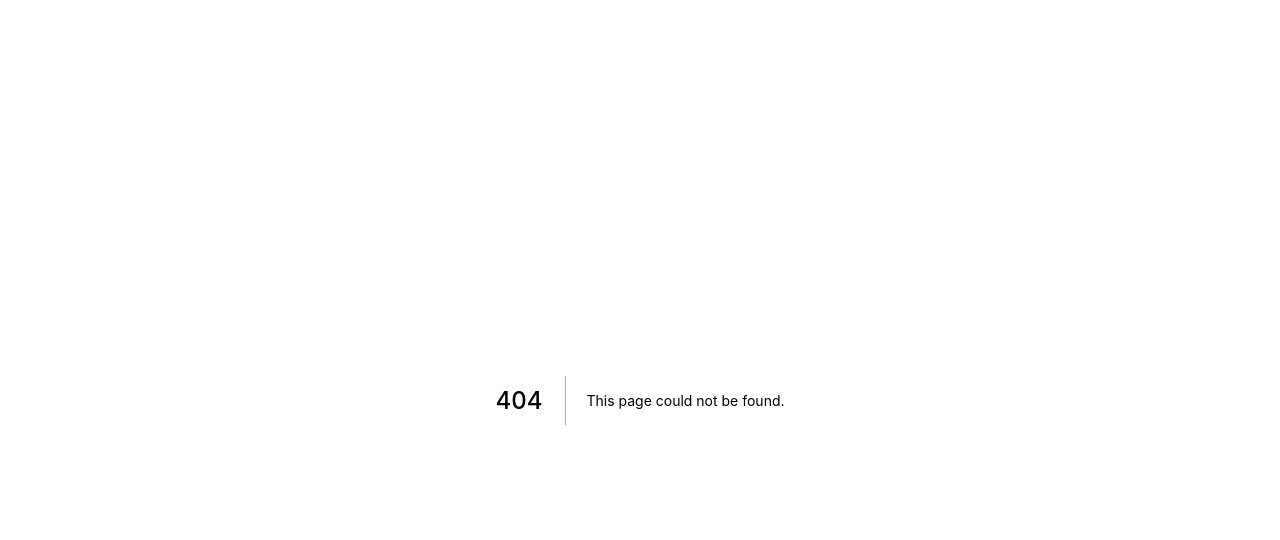
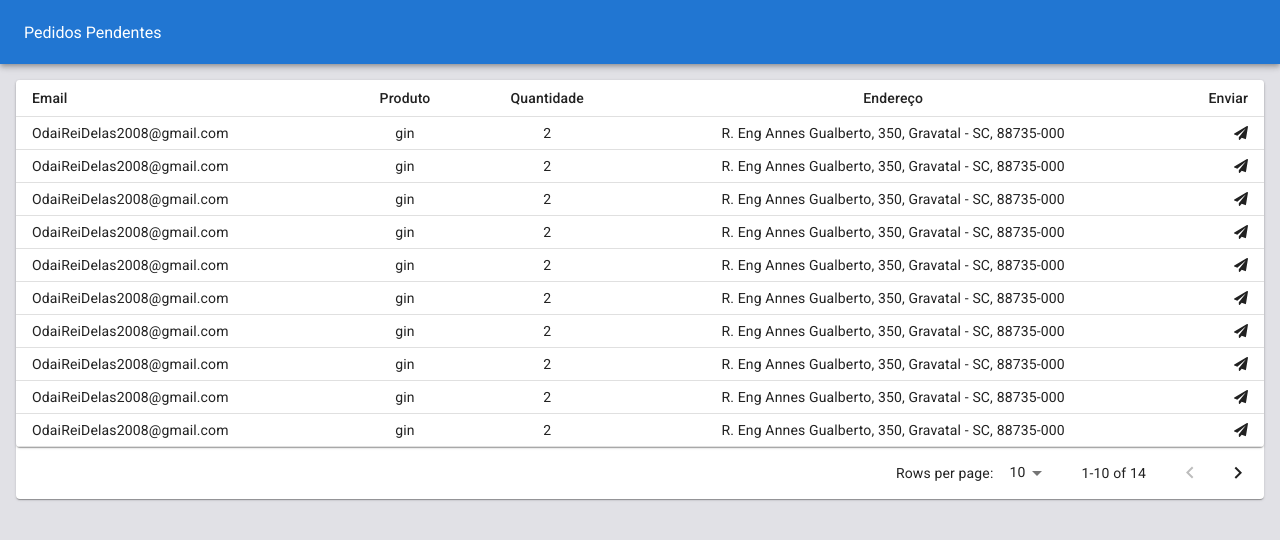
Before and after one commit to OdairFTeixeira/hackathon-web-project, a Next.js app: page /pedidosPendentes in a window 1280 px wide. Before the commit this address had no page. Shown: the top 540 px of the page. Built offline with nearby package versions, Linux system fonts and the light colour scheme.

Commit message:
add pedidos pendentes

```diff
--- /dev/null
+++ b/src/pages/pedidosPendentes.tsx
@@ -0,0 +1,165 @@
+import { FontAwesomeIcon } from '@fortawesome/react-fontawesome';
+import { AppBar, Button, Paper, Table, TableBody, TableCell, TableContainer, TableHead, TablePagination, TableRow, Toolbar } from '@material-ui/core';
+import { faPaperPlane, faPlus, faEdit, faTrash, faStore } from '@fortawesome/free-solid-svg-icons';
+import React from 'react';
+
+import styles from '../styles/pages/pedidos.module.css';
+import { useRouter } from 'next/router';
+
+const AdministracaoProdutos: React.FC = () => {
+    const [page, setPage] = React.useState(0);
+    const [rowsPerPage, setRowsPerPage] = React.useState(10);
+    const router = useRouter();
+
+    const handleRedirectCadastroProduto = () => {
+      router.push({
+        pathname: '/cadastroProdutos'
+      });
+    }
+
+    const rows = [
+        {
+            nome: 'OdaiReiDelas2008@gmail.com',
+            produto: "gin",
+            quantidade: 2,
+            endereco:"R. Eng Annes Gualberto, 350, Gravatal - SC, 88735-000",
+        },
+        {
+            nome: 'OdaiReiDelas2008@gmail.com',
+            produto: "gin",
+            quantidade: 2,
+            endereco:"R. Eng Annes Gualberto, 350, Gravatal - SC, 88735-000",
+        },
+        {
+            nome: 'OdaiReiDelas2008@gmail.com',
+            produto: "gin",
+            quantidade: 2,
+            endereco:"R. Eng Annes Gualberto, 350, Gravatal - SC, 88735-000",
+        },
+        {
+            nome: 'OdaiReiDelas2008@gmail.com',
+            produto: "gin",
+            quantidade: 2,
+            endereco:"R. Eng Annes Gualberto, 350, Gravatal - SC, 88735-000",
+        },
+        {
+            nome: 'OdaiReiDelas2008@gmail.com',
+            produto: "gin",
+            quantidade: 2,
+            endereco:"R. Eng Annes Gualberto, 350, Gravatal - SC, 88735-000",
+        },
+        {
+            nome: 'OdaiReiDelas2008@gmail.com',
+            produto: "gin",
+            quantidade: 2,
+            endereco:"R. Eng Annes Gualberto, 350, Gravatal - SC, 88735-000",
+        },
+        {
+            nome: 'OdaiReiDelas2008@gmail.com',
+            produto: "gin",
+            quantidade: 2,
+            endereco:"R. Eng Annes Gualberto, 350, Gravatal - SC, 88735-000",
+        },
+        {
+            nome: 'OdaiReiDelas2008@gmail.com',
+            produto: "gin",
+            quantidade: 2,
+            endereco:"R. Eng Annes Gualberto, 350, Gravatal - SC, 88735-000",
+        },
+        {
+            nome: 'OdaiReiDelas2008@gmail.com',
+            produto: "gin",
+            quantidade: 2,
+            endereco:"R. Eng Annes Gualberto, 350, Gravatal - SC, 88735-000",
+        },
+        {
+            nome: 'OdaiReiDelas2008@gmail.com',
+            produto: "gin",
+            quantidade: 2,
+            endereco:"R. Eng Annes Gualberto, 350, Gravatal - SC, 88735-000",
+        },
+        {
+            nome: 'OdaiReiDelas2008@gmail.com',
+            produto: "gin",
+            quantidade: 2,
+            endereco:"R. Eng Annes Gualberto, 350, Gravatal - SC, 88735-000",
+        },
+        {
+            nome: 'OdaiReiDelas2008@gmail.com',
+            produto: "gin",
+            quantidade: 2,
+            endereco:"R. Eng Annes Gualberto, 350, Gravatal - SC, 88735-000",
+        },
+        {
+            nome: 'OdaiReiDelas2008@gmail.com',
+            produto: "gin",
+            quantidade: 2,
+            endereco:"R. Eng Annes Gualberto, 350, Gravatal - SC, 88735-000",
+        },
+        {
+            nome: 'OdaiReiDelas2008@gmail.com',
+            produto: "gin",
+            quantidade: 2,
+            endereco:"R. Eng Annes Gualberto, 350, Gravatal - SC, 88735-000",
+        },
+
+    ]
+
+    const handleChangePage = (event, newPage) => {
+        setPage(newPage);
+    };
+
+    const handleChangeRowsPerPage = (event) => {
+        setRowsPerPage(+event.target.value);
+        setPage(0);
+    };
+
+    return (
+        <>
+            <AppBar color="secondary" position="static">
+                <Toolbar>
+                Pedidos Pendentes
+                </Toolbar>
+            </AppBar>
+            <div className={styles.containerGrid}>
+                <Paper>
+                    <TableContainer component={Paper}>
+                        <Table size="small" aria-label="a dense table">
+                            <TableHead>
+                                <TableRow>
+                                    <TableCell>Email</TableCell>
+                                    <TableCell align="center">Produto</TableCell>
+                                    <TableCell align="center">Quantidade</TableCell>
+                                    <TableCell align="center">Endereço</TableCell>
+                                    <TableCell align="right">Enviar</TableCell>
+                                </TableRow>
+                            </TableHead>
+                            <TableBody>
+                                {rows.slice(page * rowsPerPage, page * rowsPerPage + rowsPerPage).map((row) => (
+                                    <TableRow key={row.nome}>
+                                        <TableCell component="th" scope="row">
+                                            {row.nome}
+                                        </TableCell>
+                                        <TableCell align="center">{row.produto}</TableCell>
+                                        <TableCell align="center">{row.quantidade}</TableCell>
+                                        <TableCell align="center">{row.endereco}</TableCell>
+                                        <TableCell align="right" ><FontAwesomeIcon icon={faPaperPlane}  /></TableCell>
+                                    </TableRow>
+                                ))}
+                            </TableBody>
+                        </Table>
+                    </TableContainer>
+                    <TablePagination
+                        rowsPerPageOptions={[10, 25, 100]}
+                        component="div"
+                        count={rows.length}
+                        rowsPerPage={rowsPerPage}
+                        page={page}
+                        onChangePage={handleChangePage}
+                        onChangeRowsPerPage={handleChangeRowsPerPage}
+                    />
+                </Paper>
+            </div>
+        </>);
+}
+export default AdministracaoProdutos;
--- /dev/null
+++ b/src/styles/pages/pedidos.module.css
@@ -0,0 +1,13 @@
+.divBotao {
+    display: flex;
+    justify-content: flex-end;
+    margin: 1rem;
+}
+
+.containerGrid, .divTitulo {
+    margin: 1rem;
+}
+
+.plusIcon {
+    padding: 0.25rem;
+}
```
